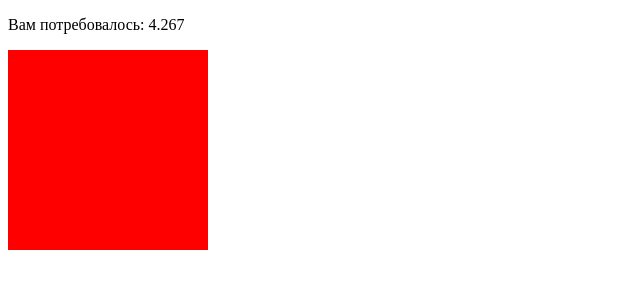
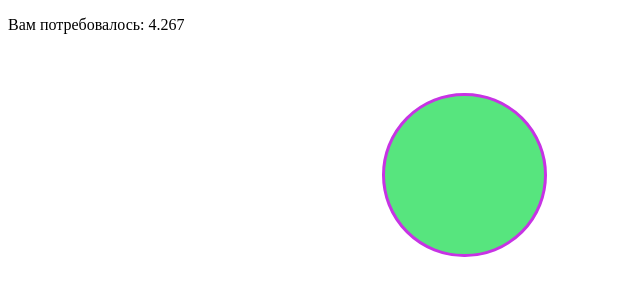
Before and after one commit to NatalyaPeshkova/Exersise-Test-reactions, a plain HTML site: page index.html in a window 1280 px wide. Both pictures are taken after a click on the element 108 px from the left and 150 px from the top of the page. Shown: the whole page, without its empty margins (0-640 px from the left). Drawn offline with Linux system fonts and the light colour scheme.

Commit message:
add getRandomColor function

```diff
--- a/index.html
+++ b/index.html
@@ -14,7 +14,9 @@
     <script defer src="./main.js"></script>
 </head>
 <body>
-    <p> Вам потребовалось:  <span class="timeTaken"> секунд</span> </p>
-    <div class="shape"> </div>
+    <div class="wrapper">
+        <p> Вам потребовалось:  <span class="timeTaken"> секунд</span> </p>
+        <div class="shape"> </div>
+    </div>
 </body>
 </html>
--- a/main.js
+++ b/main.js
@@ -1,6 +1,16 @@
 
 var timeTakenValue = document.querySelector('.timeTaken');
 var start = new Date().getTime();
+
+function getRandomColor() {
+    var letters = '0123456789ABCDEF';
+    var color = '#';
+    for (var i = 0; i < 6; i++) {
+      color += letters[Math.floor(Math.random() * 16)];
+    }
+    return color;
+}
+
 
 function makeShapeAppear() {
     document.querySelector('.shape').style.display = "block";
@@ -13,7 +23,22 @@ setTimeout(makeShapeAppear, Math.random() * 2000);
 appearAfterDelay();
 
 document.querySelector('.shape').onclick = function () {
+    var top = Math.random() * 400;
+    var left = Math.random() * 400;
+    var width = Math.random() * 300;
+
+    if ( Math.random() > 0.5) {
+        document.querySelector('.shape').style.borderRadius = "50%";
+    }
+
+    document.querySelector('.shape').style.top = top + "px";
+    document.querySelector('.shape').style.left = left + "px";
+    document.querySelector('.shape').style.width = width + "px";
+    document.querySelector('.shape').style.height = width + "px";
+    document.querySelector('.shape').style.backgroundColor = getRandomColor();
+    document.querySelector('.shape').style.borderColor = getRandomColor();
     document.querySelector('.shape').style.display = "none";
+
     var end = new Date().getTime();
     timeTaken = (end - start)/1000;
     timeTakenValue.textContent = timeTaken;
--- a/sass/style.sass
+++ b/sass/style.sass
@@ -1,5 +1,10 @@
+.wrapper
+    margin: 0 auto
+    height: auto
 .shape
     width: 200px
     height: 200px
-    background-color: red
+    background-color: green
     display: none
+    border: solid 3px blue
+    position: relative
```
Also changed, not shown: css/style.css, 1 other file.
